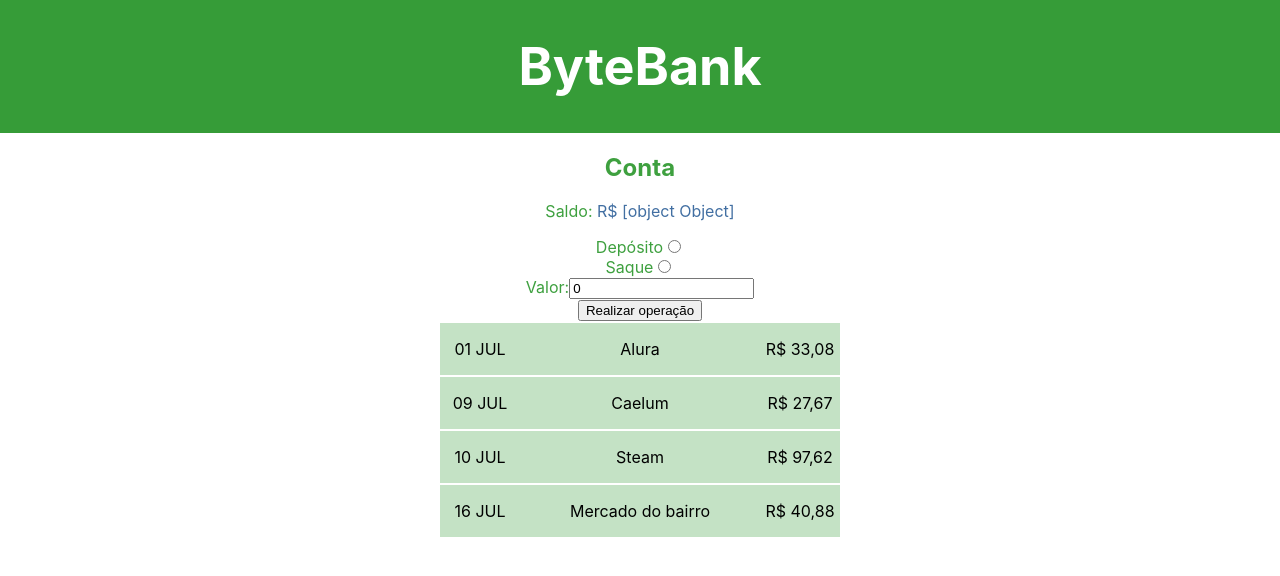
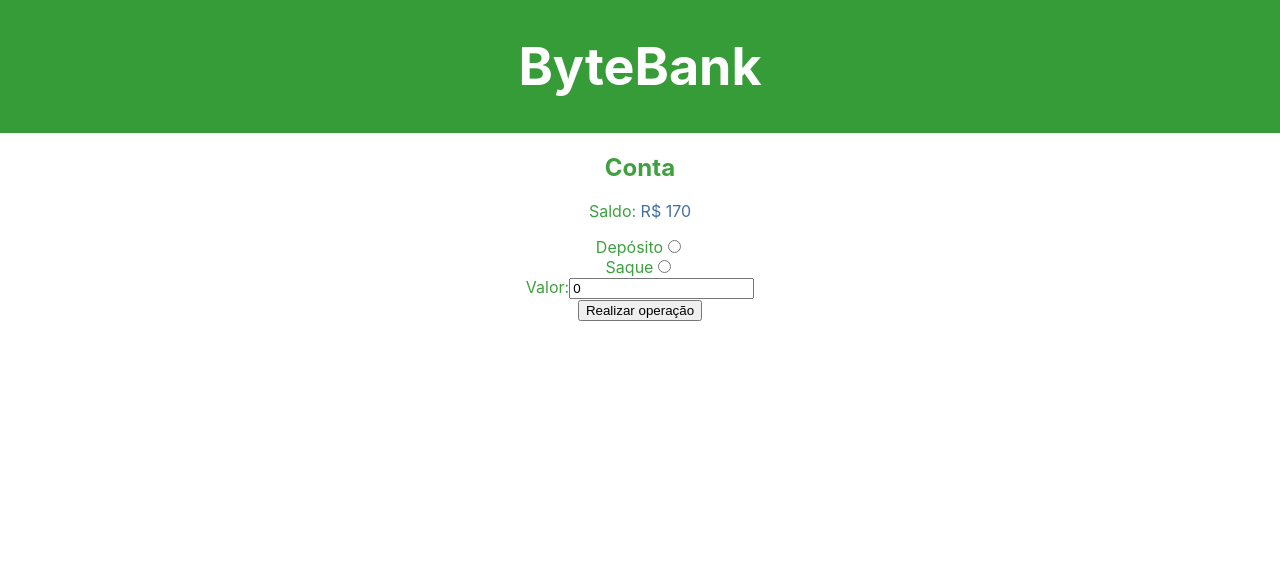
Before and after one commit to dudaschar/curso-testes-alura, a React (Create React App) app: page / in a window 1280 px wide. Shown: the top 576 px of the page. Built offline with nearby package versions, Linux system fonts and the light colour scheme; data requests are answered from the project's data file.

Commit message:
Update balance logic

```diff
--- a/db.json
+++ b/db.json
@@ -1,31 +1,6 @@
 {
-    "conta": {
-        "saldo": 1234.56
-    },
-    "transacoes": [
-        {
-            "id": 1,
-            "estabelecimento": "Alura",
-            "valor": 33.08,
-            "data": "2020/7/1"
-        },
-        {
-            "id": 2,
-            "estabelecimento": "Caelum",
-            "valor": 27.67,
-            "data": "2020/7/9"
-        },
-        {
-            "id": 3,
-            "estabelecimento": "Steam",
-            "valor": 97.62,
-            "data": "2020/7/10"
-        },
-        {
-            "id": 4,
-            "estabelecimento": "Mercado do bairro",
-            "valor": 40.88,
-            "data": "2020/7/16"
-        }
-    ]
+  "conta": {
+    "saldo": 170
+  },
+  "transacoes": []
 }
--- a/src/App.js
+++ b/src/App.js
@@ -1,17 +1,46 @@
-import React from 'react';
+import React, { useEffect, useState } from 'react';
+
 import Conta from './conta/Conta';
 import Transações from './transacoes/Transacoes';
+import api from './api';
+
 import './App.css';
 
 function App() {
+  const [saldo, atualizarSaldo] = useState(1000);
+  const [transacoes, atualizarTransacoes] = useState([]);
+
+  async function carregarTransacoes() {
+    const transacoes = await api.listaTransacoes();
+    atualizarTransacoes(transacoes);
+  }
+
+  async function obterSaldo() {
+    atualizarSaldo(await api.buscaSaldo());
+  }
+
+  function realizarTransacao(valores) {
+    const novoSaldo = saldo + parseInt(valores.valor);
+
+    api.atualizaSaldo(novoSaldo).catch((error) => console.log(error))
+    atualizarSaldo(novoSaldo);
+    atualizarTransacoes([...transacoes, valores]);
+
+  }
+
+  useEffect(() => {
+    obterSaldo();
+    carregarTransacoes();
+  }, [saldo])
+
   return (
     <div className="App">
       <header className="App-header">
         <h1>ByteBank</h1>
       </header>
 
-      <Conta />
-      <Transações />
+      <Conta saldo={saldo} realizarTransacao={realizarTransacao}/>
+      <Transações transacoes={transacoes} />
     </div>
   );
 }
--- a/src/api/index.js
+++ b/src/api/index.js
@@ -1,20 +1,31 @@
-const listaTransacoes = () => {
-    return fetch('http://localhost:3001/transacoes').then( async (resposta) => {
+const API_URL = 'http://localhost:3001';
+const TRANSACOES_URI = `${API_URL}/transacoes`;
+const CONTA_URI = `${API_URL}/conta`;
+
+const conecta = (uri, options = {}) => {
+  return fetch(uri, options).then(async (resposta) => {
+    if (resposta.ok) {
       const dados = await resposta.json();
       return dados;
-    });
-};
+    }
 
-const buscaSaldo = () => {
-    return fetch('http://localhost:3001/conta').then( async (resposta) => {
-      const dados = await resposta.json();
-      return dados;
-    });
-};
+    console.log(resposta)
+    throw new Error(resposta);
+  })
+}
 
+const listaTransacoes = () => conecta(TRANSACOES_URI);
 
+const buscaSaldo = () => conecta(CONTA_URI).then(dados => dados.saldo);
+
+const atualizaSaldo = (saldo) => conecta(CONTA_URI, {
+  method: 'POST',
+  headers: {'Content-Type': 'application/json;charset=utf-8'},
+  body: JSON.stringify({saldo}),
+});
 
 export default {
   listaTransacoes,
   buscaSaldo,
+  atualizaSaldo,
 };
--- a/src/conta/Conta.js
+++ b/src/conta/Conta.js
@@ -1,9 +1,8 @@
-import React, { useState, useEffect } from 'react';
-import api from '../api';
+import React, { useState } from 'react';
+import PropTypes from 'prop-types';
 import './Conta.css'
 
-const Conta = () => {
-    const [saldo, atualizarSaldo] = useState(1000);
+const Conta = ({ saldo, realizarTransacao }) => {
     const [valores, atualizarValores] = useState({transacao: '', valor: 0});
 
     function handleChange(e) {
@@ -13,22 +12,15 @@ const Conta = () => {
         atualizarValores(valoresAtualizados);
     }
 
-    function onSubmit(e) {
+    function handleSubmit(e) {
         e.preventDefault();
-        console.log(valores)
+        realizarTransacao(valores);
     }
-
-    useEffect(() => {
-        async function obterSaldo() {
-            atualizarSaldo(await api.buscaSaldo());
-        }
-        obterSaldo();
-    },[])
 
     return <div className="Conta-header">
         <h2>Conta</h2>
         <p>Saldo: <span className="Saldo-valor">{`R$ ${saldo}`}</span></p>
-        <form onSubmit={onSubmit}>
+        <form onSubmit={handleSubmit}>
             <div>
                 <label>
                     Depósito
@@ -70,6 +62,10 @@ const Conta = () => {
             </div>
         </form>
     </div>
-}
+};
+
+Conta.propTypes = {
+    saldo: PropTypes.number.isRequired,
+};
 
 export default Conta;
--- a/src/transacoes/Transacoes.js
+++ b/src/transacoes/Transacoes.js
@@ -1,23 +1,18 @@
-import React, { useEffect, useState } from 'react';
-import Transação from './Transacao';
-import api from '../api';
+import React from 'react';
+import PropTypes from 'prop-types';
 
-const Transações = () => {
-    const [transacoes, carregaTransacoes] = useState([]);
-    useEffect(() => {
-        async function carregar(){
-            const transacoes = await api.listaTransacoes();
-            console.log(transacoes)
-            carregaTransacoes(transacoes);
-        }
-        carregar();
-    }, [])
+import Transacao from './Transacao';
 
+const Transacoes = ({ transacoes }) => {
     return <div data-testid="transacoes">
         {transacoes
-            .map(({id, estabelecimento, valor, data}) => <Transação key={id} estabelecimento={estabelecimento} valor={valor} data={new Date(data)}/>)}
+            .map(({id, estabelecimento, valor, data}) => <Transacao key={id} estabelecimento={estabelecimento} valor={valor} data={new Date(data)}/>)}
     </div>
 };
 
+Transacoes.propTypes = {
+    transacoes: PropTypes.array.isRequired,
+}
 
-export default Transações;
+
+export default Transacoes;
```
